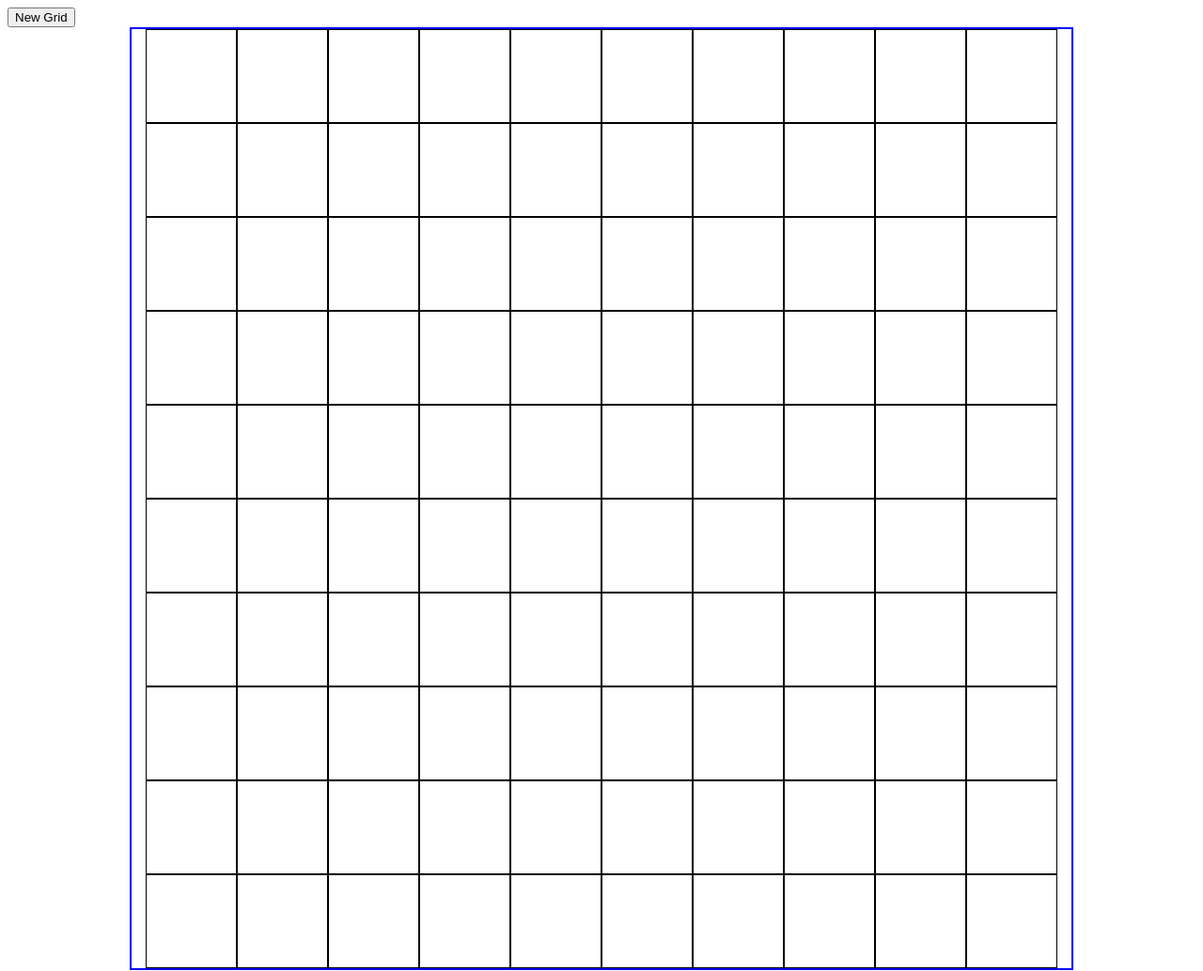
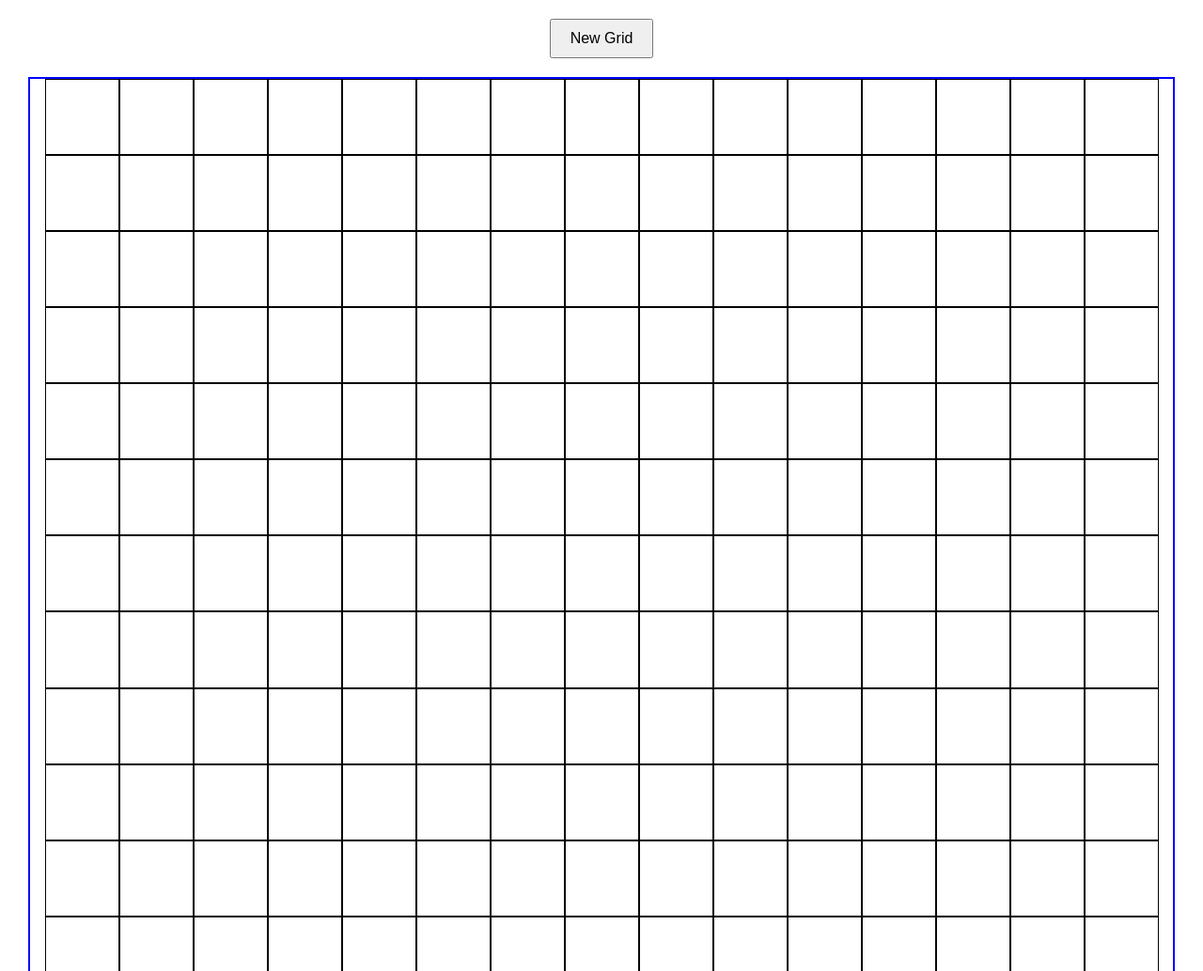
Before and after one commit to thefx3/etchasketch, a plain HTML site: page index.html in a window 1280 px wide. Shown: the top 1034 px of the page at 94% size. Drawn offline with Linux system fonts and the light colour scheme.

Commit message:
Creation new grid

```diff
--- a/javascript.js
+++ b/javascript.js
@@ -23,11 +23,19 @@ function createGrid(x){
   }
 }
 
-createGrid(10); /* Create the grid */
+createGrid(15); /* Create the grid */
 
 
 const button = document.querySelector("button");
+button.style.display = "block";
+button.style.margin = "20px auto";
+button.style.padding = "10px 20px";
+button.style.fontSize = "16px";
 
 button.addEventListener('click', function() {
-    const size = prompt("New grid size ?");
+    let size = prompt("New grid size ?");
+    while(size>100 || size<0){
+      size = prompt("Insert a correct value : ");
+    }
+    createGrid(size);
   });
--- a/styles.css
+++ b/styles.css
@@ -4,15 +4,18 @@
     justify-content: center;
     align-items: stretch;
     margin: auto;
-    width: 1000px;
-    height: 1000px;
+    /* width: 1000px;
+    height: 1000px; */
+
+    height: 95vw;
+    width: 95vw;
 
     border : 2px solid blue;
 }
 
 .grid > * {
     aspect-ratio: 1 / 1;
-    min-width: 10px;
+    min-width:10px;
     flex : 1 0 calc(100% / var(--cols));
     max-width: calc(95% / var(--cols));
     border: 1px solid black;
```
